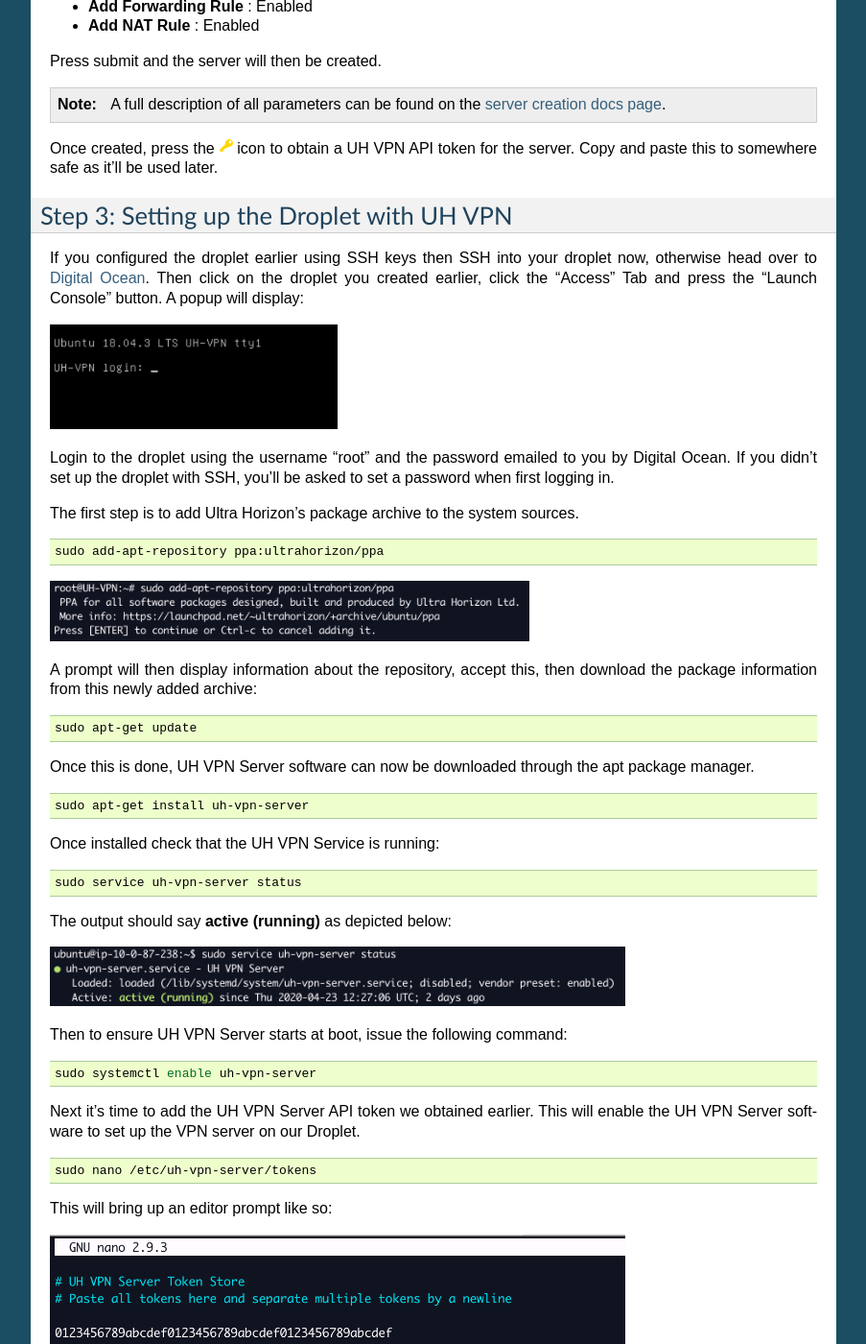
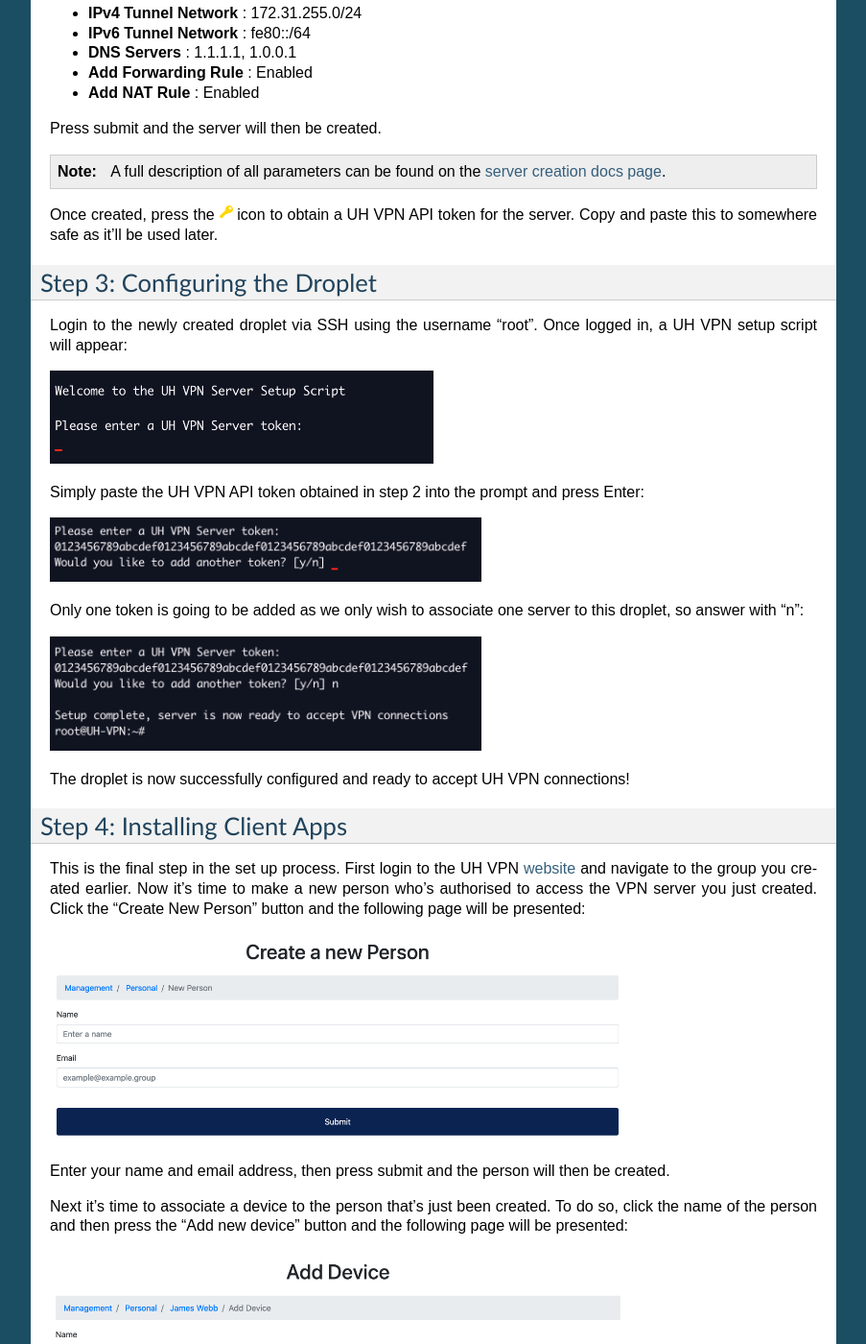
Before and after one commit to ultrahorizon/UH-VPN-Docs, a Sphinx documentation site: the page built from source/simple-setup.rst, in a window 1280 px wide and 1400 px high, scrolled down 4645 px. Shown: the whole window at 96% size, without its empty margins (198-1101 px from the left). Built offline with Sphinx 7.4.7, drawn with Linux system fonts in a browser that asks for light colours; some of the changed text lies outside the part shown.

Commit message:
Update digital ocean docs to use the 1-Click-App

```diff
--- a/source/index.rst
+++ b/source/index.rst
@@ -12,10 +12,10 @@
 ..  toctree::
     :maxdepth: 2
 
+    simple-setup
     website/index
     servers/index
     clients/index
-    simple-setup
     support
 
 .. _maintained with the help of the community: https://github.com/ultrahorizon/UH-VPN-Docs
--- a/source/simple-setup.rst
+++ b/source/simple-setup.rst
@@ -1,25 +1,21 @@
 Simple Setup Guide
 ==================
 
-This guide is a walkthrough tutorial on setting up UH VPN. It contains step by step instructions
-on how to provision a private cloud server along with all the necessary steps on setting up UH VPN
-client applications.
+This guide is a walkthrough tutorial on setting up UH VPN on `Digital Ocean`_. It contains step by step
+instructions on how to provision a private cloud server along with all the necessary steps on setting
+up UH VPN client applications.
 
-The guide uses the cloud provider `Digital Ocean`_ to create servers for UH VPN as it's simple and
-ideal for beginners, but this can be substituted for any other cloud provider (AWS, Azure etc...)
-or an on-premise server if you have one.
+The guide makes use of the "`1 Click App`_" available on Digital Ocean to create servers for UH VPN
+as this provisioning technique allows an entire UH VPN deployment to be set up in less than 5 minutes!
 
-If you wish to explore UH VPN advanced options or modify the sample deployments consult the extensive
-documentation on this site.
-
-- `Step 1: Create a Digital Ocean Server`_
+- `Step 1: Create a Digital Ocean Droplet`_
 - `Step 2: Create a Server on the UH VPN Website`_
-- `Step 3: Setting up the Droplet with UH VPN`_
+- `Step 3: Configuring the Droplet`_
 - `Step 4: Installing Client Apps`_
 
 
-Step 1: Create a Digital Ocean Server
-~~~~~~~~~~~~~~~~~~~~~~~~~~~~~~~~~~~~~
+Step 1: Create a Digital Ocean Droplet
+~~~~~~~~~~~~~~~~~~~~~~~~~~~~~~~~~~~~~~
 
 First create an account or login at: `Digital Ocean`_. Then click the "Create Droplets" button as shown in
 the screenshot below:
@@ -34,15 +30,21 @@
   :width: 600
   :alt: Droplet Creation Page
 
+Press the "Marketplace" tab and search for "UH VPN". Once selected, a UH VPN image will
+be chosen:
+
+.. image:: /_static/simple-setup/marketplace-tab.png
+  :width: 600
+  :alt: Marketplace Tab
+
 Ensure the settings are selected as shown below:
 
-- **Distribution** : Ubuntu 18.04
 - **Plan** : Standard
 - **Price** : $5 per month
 - **Region** : Choose location closest to you unless you have a specific requirement
 - **VPC** : No VPC
 - **Additional Options** : None
-- **SSH Key** : Select one-time password unless you're familiar with SSH (if so upload your public key).
+- **SSH Key** : Select your SSH key.
 - **Number of Droplets** : 1
 - **Hostname** : Any friendly name you'd like to give to your server. E.g. "UH-VPN".
 - **Tags** : None
@@ -79,10 +81,6 @@
 .. image:: /_static/simple-setup/outbound-rules.png
   :width: 600
   :alt: Outbound Rules
-
-.. note::
-    If you are connecting to your instance via SSH, then also add rules to allow SSH connections to the
-    Droplet.
 
 Finally, ensure the firewall is associated to the droplet you created earlier. E.g. UH-VPN. Then
 press "Create Firewall". The Droplet is now firewalled against adversaries and ready for UH VPN.
@@ -140,82 +138,30 @@
 Once created, press the |key_icon| icon to obtain a UH VPN API token for the server. Copy
 and paste this to somewhere safe as it'll be used later.
 
-Step 3: Setting up the Droplet with UH VPN
-~~~~~~~~~~~~~~~~~~~~~~~~~~~~~~~~~~~~~~~~~~
+Step 3: Configuring the Droplet
+~~~~~~~~~~~~~~~~~~~~~~~~~~~~~~~
 
-If you configured the droplet earlier using SSH keys then SSH into your droplet now, otherwise
-head over to `Digital Ocean`_. Then click on the droplet you created earlier, click the "Access" Tab
-and press the "Launch Console" button. A popup will display:
+Login to the newly created droplet via SSH using the username "root". Once logged in, a UH VPN
+setup script will appear:
 
-.. image:: /_static/simple-setup/console-popup.png
-  :width: 300
-  :alt: Console Popup
+.. image:: /_static/simple-setup/setup-wizard.png
+  :width: 400
+  :alt: Setup Wizard
 
-Login to the droplet using the username "root" and the password emailed to you by Digital Ocean.
-If you didn't set up the droplet with SSH, you'll be asked to set a password when first logging
-in.
+Simply paste the UH VPN API token obtained in step 2 into the prompt and press Enter:
 
-The first step is to add Ultra Horizon's package archive to the system sources.
+.. image:: /_static/simple-setup/prompt.png
+  :width: 450
+  :alt: Prompt
 
-.. code-block:: bash
+Only one token is going to be added as we only wish to associate one server to this droplet, so
+answer with "n":
 
-    sudo add-apt-repository ppa:ultrahorizon/ppa
+.. image:: /_static/simple-setup/complete.png
+  :width: 450
+  :alt: Complete
 
-.. image:: /_static/simple-setup/ppa-confirm.png
-  :width: 500
-  :alt: PPA Confirm
-
-A prompt will then display information about the repository, accept this, then download the package information
-from this newly added archive:
-
-.. code-block:: bash
-
-    sudo apt-get update
-
-Once this is done, UH VPN Server software can now be downloaded through the apt package manager.
-
-.. code-block:: bash
-
-    sudo apt-get install uh-vpn-server
-
-Once installed check that the UH VPN Service is running:
-
-.. code-block:: bash
-
-    sudo service uh-vpn-server status
-
-The output should say **active (running)** as depicted below:
-
-.. image:: /_static/servers/service_status.png
-  :width: 600
-  :alt: Expected status
-
-Then to ensure UH VPN Server starts at boot, issue the following command:
-
-.. code-block:: bash
-
-    sudo systemctl enable uh-vpn-server
-
-Next it's time to add the UH VPN Server API token we obtained earlier. This will
-enable the UH VPN Server software to set up the VPN server on our Droplet.
-
-.. code-block:: bash
-
-    sudo nano /etc/uh-vpn-server/tokens
-
-This will bring up an editor prompt like so:
-
-.. image:: /_static/servers/token_store.png
-  :width: 600
-  :alt: Token store
-
-In this example, the token (``0123456...``) has been appended to the file. Once this is done,
-save the file and exit the editor (Ctrl-X in nano).
-
-The server is now configured and it's safe to logout of the Droplet.
-
-.. note::
-    For advanced configurations of the server software follow the `server documentation`_.
+The droplet is now successfully configured and ready to accept UH VPN connections!
 
 Step 4: Installing Client Apps
 ~~~~~~~~~~~~~~~~~~~~~~~~~~~~~~
@@ -256,14 +202,13 @@
     Instructions for client apps can be found on the `clients docs page`_.
 
 
+.. _1 Click App: https://marketplace.digitalocean.com/apps/uh-vpn
 .. _Digital Ocean: https://www.digitalocean.com/
-.. _installation instructions: servers/installation.html
 .. _website: https://uh-vpn.com
 .. _create an account: https://uh-vpn.com/auth/signup
 .. _Creating Groups: website/groups/creating.html
 .. _server creation docs page: website/servers/creating.html
 .. |key_icon| image:: /_static/icons/key.svg
   :alt: Key Icon
-.. _server documentation: servers/index.html
 .. _device creation docs page: website/devices/creating.html
 .. _clients docs page: clients/index.html
```
Also changed, not shown: source/website/servers/api-tokens.rst (+7 -2 lines), source/_static/simple-setup/complete.png (added), source/_static/simple-setup/console-popup.png (deleted), source/_static/simple-setup/inbound-rules.png, source/_static/simple-setup/marketplace-tab.png (added), source/_static/simple-setup/ppa-confirm.png (deleted), source/_static/simple-setup/prompt.png (added), source/_static/simple-setup/setup-wizard.png (added).
